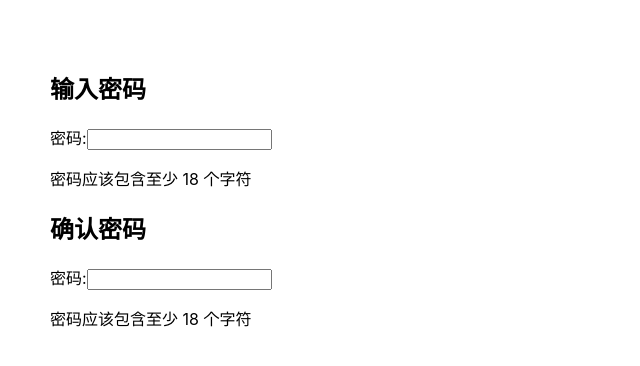
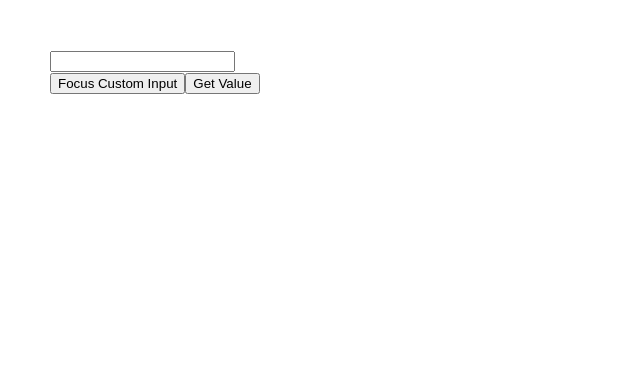
Before and after one commit to Software-Dev-Lab/React-3Days, a React (Create React App) app: page / in a window 1280 px wide. Shown: the top 366 px of the page, without its empty margins (0-640 px from the left). Built offline with nearby package versions, Linux system fonts and the light colour scheme.

Commit message:
二十课： useImperativeHandle

```diff
--- a/src/App.js
+++ b/src/App.js
@@ -1,42 +1,49 @@
-import React, { useState, createContext, useContext, useDebugValue, useEffect, useId } from 'react';
+import React, { forwardRef, useRef, useImperativeHandle, useEffect } from 'react';
 
-function PasswordField() {
-  const passwordHintId = useId();
-  console.log('passwordHintId', passwordHintId)
+const CustomInput = forwardRef((props, ref) => {
+  const inputRef = useRef();
 
+  useEffect(() => {
+    console.log('inputRef inputRef', inputRef);
+  },[])
 
-  return (
-    <>
-      <label>
-        密码:
-        <input
-          type="password"
-          aria-describedby={passwordHintId}
-        />
-      </label>
-      <p id={passwordHintId}>
-        密码应该包含至少 18 个字符
-      </p>
-    </>
-  );
-}
-
-function App() {
-
-  const id = useId()
-
-  console.log('id', id)
-
+  useImperativeHandle(ref, () => ({
+    focusInput: () => {
+      inputRef.current.focus();
+    },
+    getValue: () => {
+      return inputRef.current.value;
+    }
+  }));
 
   return (
     <div>
-      <h2>输入密码</h2>
-      <PasswordField />
-      <h2>确认密码</h2>
-      <PasswordField />
+      <input ref={inputRef} type="text" />
+    </div>
+  );
+});
 
+export default function App() {
+  const inputRef = useRef();
+
+  useEffect(() => {
+    console.log('app拿到的ref', inputRef);
+  },[])
+
+  const focusInput = () => {
+    inputRef.current.focusInput();
+  };
+
+  const getValue = () => {
+    const value = inputRef.current.getValue();
+    console.log(value);
+  };
+
+  return (
+    <div>
+      <CustomInput ref={inputRef} />
+      <button onClick={focusInput}>Focus Custom Input</button>
+      <button onClick={getValue}>Get Value</button>
     </div>
-  )
+  );
 }
-
-export default App;
```
